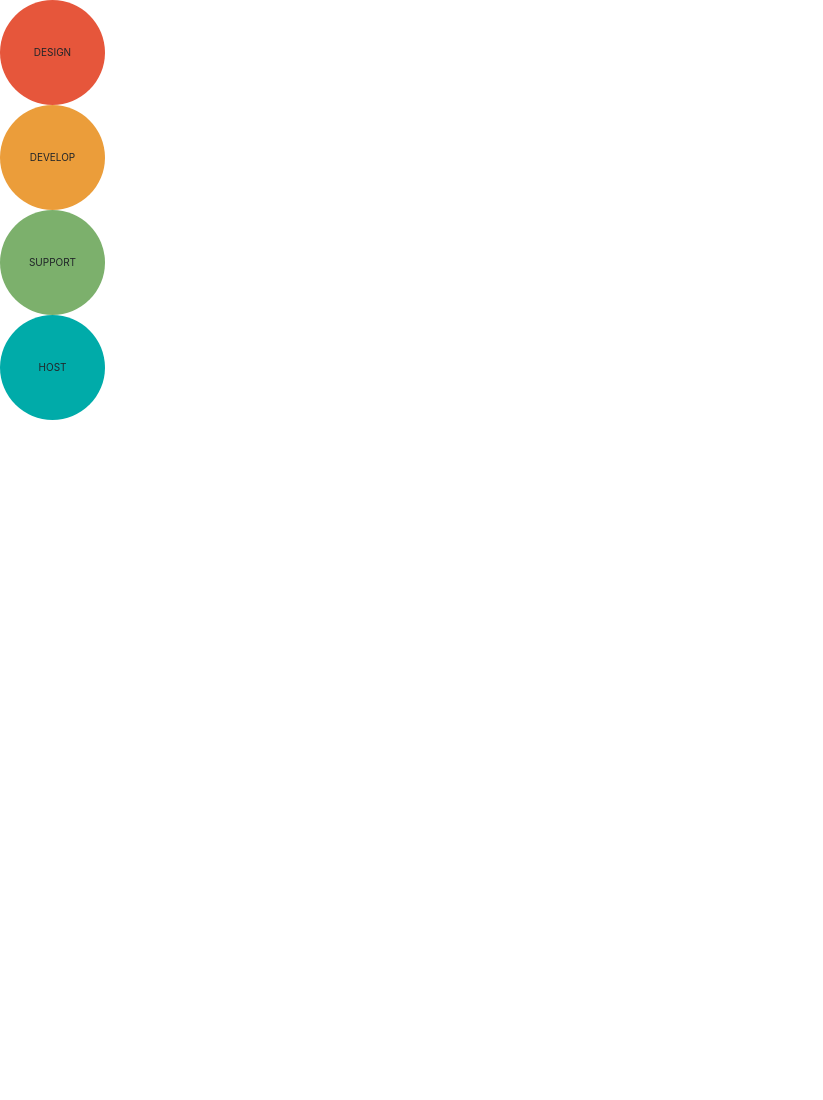
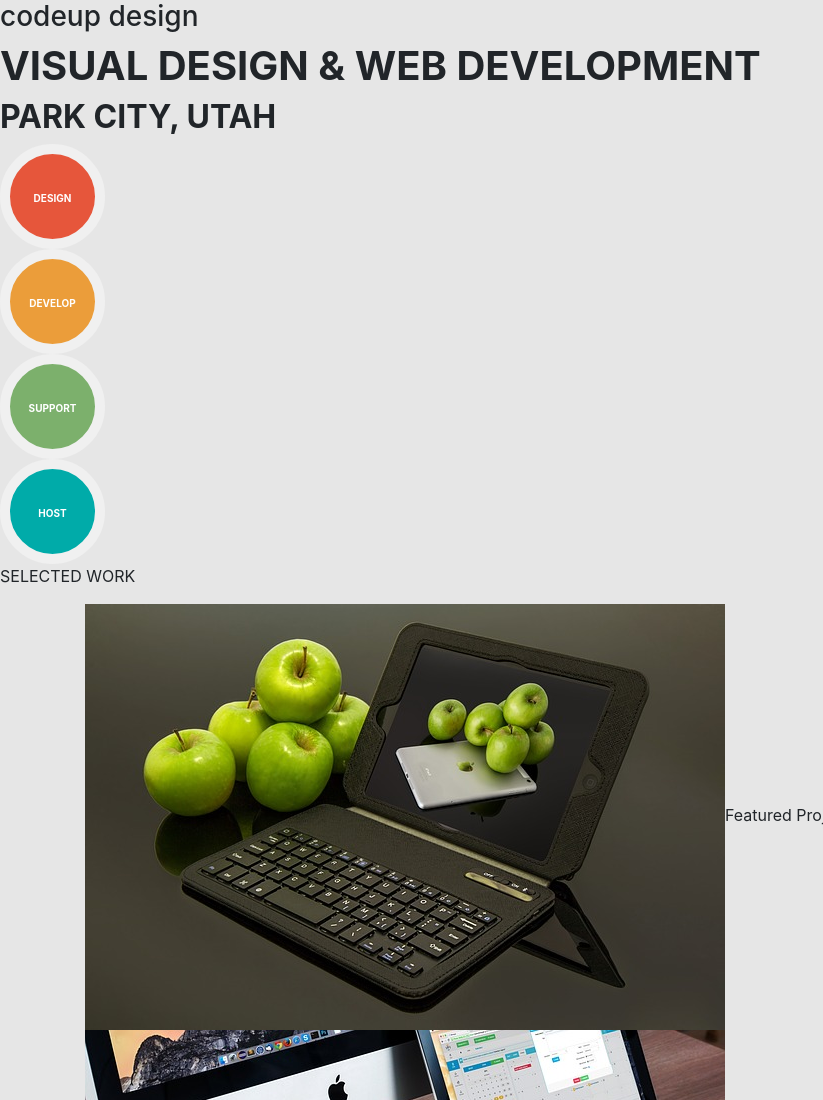
Before and after one commit to Moreno-SanchezF-Neptune/codeup-design-project, a plain HTML site: page index.html in a window 1280 px wide. Shown: the top 1100 px of the page, without its empty margins (0-823 px from the left). Before the commit the page ends 800 px from the top, so only its background shows below. Drawn offline with nearby package versions, Linux system fonts and the light colour scheme.

Commit message:
changed colors added pics

```diff
--- a/index.html
+++ b/index.html
@@ -7,12 +7,30 @@
     <link rel="stylesheet" href="main.css">
 </head>
 <body>
-<div class="red-circle">DESIGN</div>
-<div class="orange-circle">DEVELOP</div>
-<div class="green-circle">SUPPORT</div>
-<div class="aqua-circle">HOST</div>
+<h3>codeup design</h3>
+
+<h1><strong>VISUAL DESIGN & WEB DEVELOPMENT</strong></h1>
+
+<h2><strong>PARK CITY, UTAH</strong></h2>
 
 
+<div class="red-circle"><strong>DESIGN</strong></div>
+<div class="orange-circle"><strong>DEVELOP</strong></div>
+<div class="green-circle"><strong>SUPPORT</strong></div>
+<div class="aqua-circle"><strong>HOST</strong></div>
+
+
+<p>SELECTED WORK</p>
+
+<div class="container">
+    <section><img src="images/apple-ipad.jpg"><label>Featured Projects</label></section>
+
+    <section><img src="images/macbook.jpg"><label>Featured Projects</label></section>
+
+    <section><img src="images/man.jpg"><label>Featured Projects</label></section>
+
+    <section><img src="images/security.jpg"><label>Featured Projects</label></section>
+</div>
 
 
 
--- a/main.css
+++ b/main.css
@@ -1,44 +1,59 @@
+body {
+    background-color: #E6E6E6;
+}
+
+h1 h2 h3 {
+    text-align: center;
+}
+
 
 .red-circle {
     width: 105px;
     height: 105px;
-    line-height: 105px;
-    border-radius: 50%;
-    border-color: #F0F0F0;
+    line-height: 88px;
+    border-radius: 500px;
+    border: 10px solid #F0F0F0;
     font-size: 10px;
     background-color: #E6563B;
     text-align: center;
+    color: white;
 
 }
 .orange-circle {
     width: 105px;
     height: 105px;
-    line-height: 105px;
+    line-height: 88px;
     border-radius: 50%;
-    border-color: #F0F0F0;
+    border: 10px solid #F0F0F0;
     font-size: 10px;
     background-color:#EB9D3A;
     text-align: center;
+    color: white;
+
 
 }
 .green-circle {
     width: 105px;
     height: 105px;
-    line-height: 105px;
+    line-height: 88px;
     border-radius: 50%;
-    border-color: #F0F0F0;
+    border: 10px solid #F0F0F0;
     font-size: 10px;
     background-color: #7CB06C;
     text-align: center;
+    color: white;
+
 
 }
 .aqua-circle {
     width: 105px;
     height: 105px;
-    line-height: 105px;
+    line-height: 88px;
     border-radius: 50%;
-    border-color: #F0F0F0;
+    border: 10px solid #F0F0F0;
     font-size: 10px;
     background-color: #00ABA9;
     text-align: center;
+    color: white;
+
 }
```
